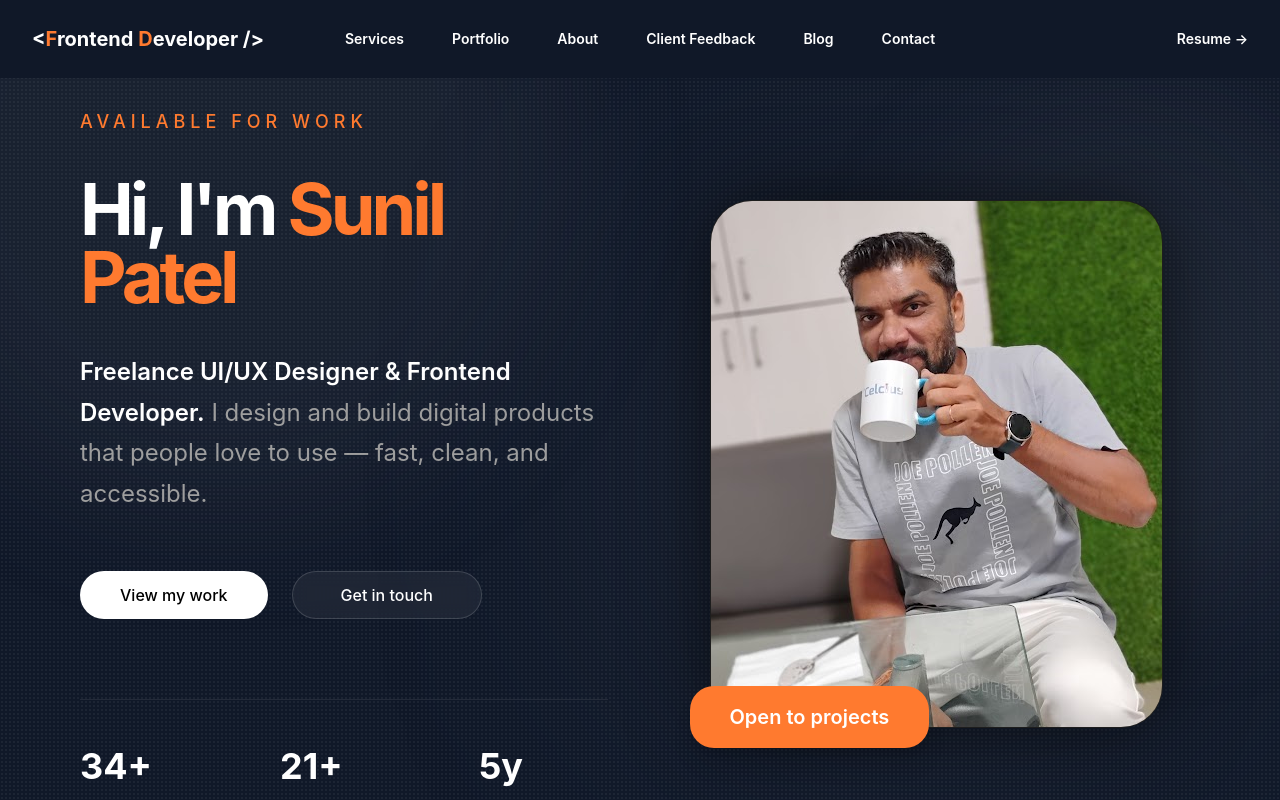
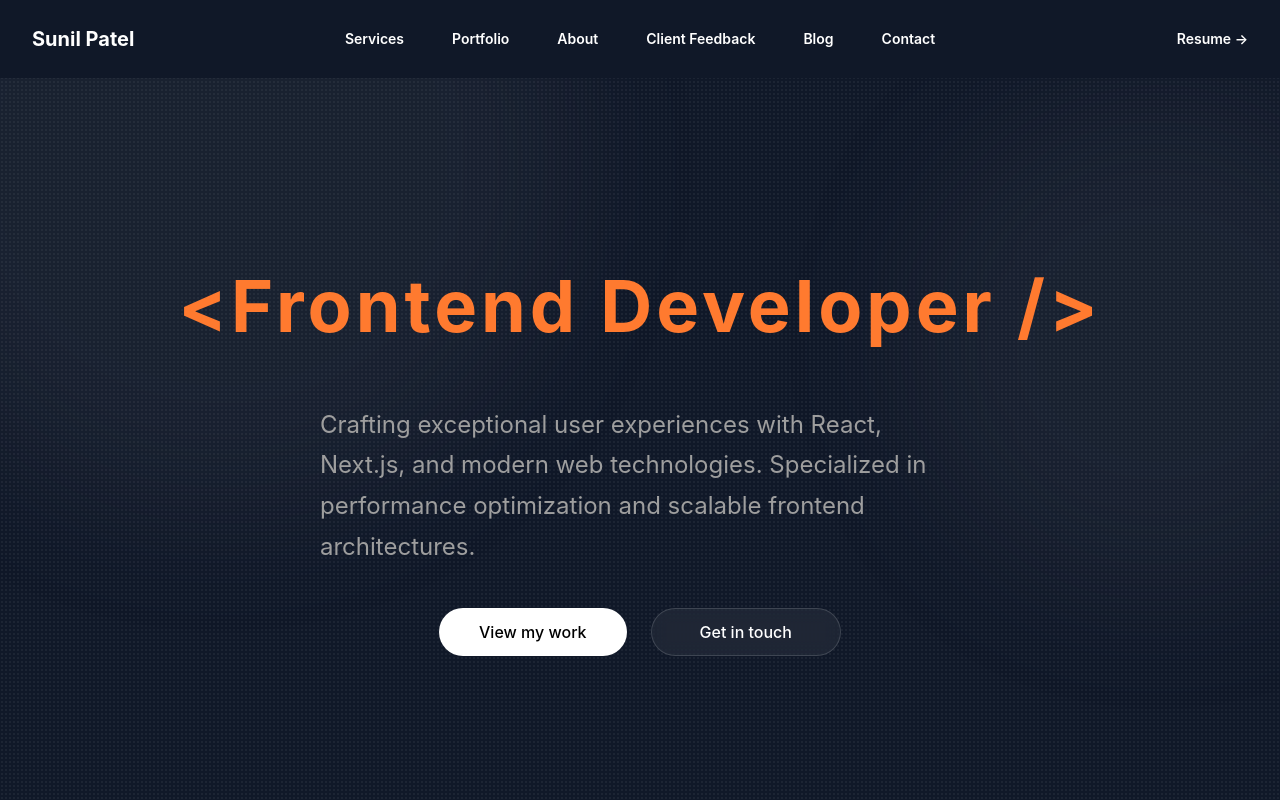
Before and after one commit to developersunilpatel/Resume, a Next.js app: page / in a window 1280 px wide. Shown: the top 800 px of the page. Built offline with nearby package versions, Linux system fonts and the light colour scheme.

Commit message:
Removed unneccessory content

```diff
--- a/src/components/Header.tsx
+++ b/src/components/Header.tsx
@@ -16,10 +16,7 @@ const Header = () => {
       >
         <div className="flex lg:flex-1">
           <a href="#" className="-m-1.5 p-1.5">
-            <strong className="text-[20px]">
-              &lt;<span className="text-[#ff7a2f]">F</span>rontend{" "}
-              <span className="text-[#ff7a2f]">D</span>eveloper /&gt;
-            </strong>
+            <strong className="text-[20px]">Sunil Patel</strong>
           </a>
         </div>
         <div className="flex lg:hidden">
--- a/src/components/Hero.tsx
+++ b/src/components/Hero.tsx
@@ -22,32 +22,25 @@ const Hero = () => {
         />
       </div>
 
-      <section className="relative z-10 mx-auto flex min-h-screen container items-center justify-between gap-16 px-6 py-10 md:px-14 xl:px-20">
-        {/* LEFT CONTENT */}
-        <div className="max-w-[720px] flex-1">
-          {/* Small Label */}
-          <p className="mb-10 text-[18px] font-medium uppercase tracking-[5px] text-[#ff7a2f]">
-            Available for work
-          </p>
+      <section className="relative z-10 mx-auto flex flex-col min-h-screen container items-center justify-center gap-6 px-6 py-10 md:px-14 xl:px-20">
+        {/* Heading */}
+        <div className="leading-[0.95] tracking-[-4px]">
+          <div className="text-[36px] text-center font-bold text-white md:text-[72px]">
+            {/* Hi, I&apos;m <br /> &lt; */}
+            <span className="text-[#ff7a2f] capitalize tracking-[4px]">
+              &lt;frontend developer /&gt;
+            </span>
+          </div>
+        </div>
 
-          {/* Heading */}
-          <h1 className="leading-[0.95] tracking-[-4px]">
-            <span className="block text-[36px] font-bold text-white md:text-[72px]">
-              Hi, I&apos;m <span className="text-[#ff7a2f]">Sunil Patel</span>
-            </span>
-          </h1>
-
-          {/* Description */}
         <p className="mt-10 max-w-[640px] text-[14px] leading-[1.7] text-[#9e9e9e] md:text-[24px]">
-            <span className="font-semibold text-white">
-              Freelance UI/UX Designer & Frontend Developer.
-            </span>{" "}
-            I design and build digital products that people love to use — fast,
-            clean, and accessible.
+          Crafting exceptional user experiences with React, Next.js, and modern
+          web technologies. Specialized in performance optimization and scalable
+          frontend architectures.
         </p>
 
         {/* Buttons */}
-          <div className="mt-14 flex flex-wrap items-center gap-6">
+        <div className="mt-4 flex flex-wrap items-center gap-6">
           <a
             href="#portfolio"
             className="cursor-pointer group flex h-[48px] items-center gap-3 rounded-full bg-white px-10 text-[16px] font-medium text-black transition-all duration-300 hover:scale-[1.02]"
@@ -64,10 +57,10 @@ const Hero = () => {
         </div>
 
         {/* Divider */}
-          <div className="mt-20 h-px w-full bg-white/8" />
+        {/* <div className="mt-4 h-px w-full bg-white/8" /> */}
 
         {/* Stats */}
-          <div className="mt-12 flex flex-wrap gap-16 md:gap-24">
+        {/* <div className="mt-4 flex flex-wrap gap-16 md:gap-24">
           {[
             { value: "34+", label: "Projects done" },
             { value: "21+", label: "Happy clients" },
@@ -80,35 +73,7 @@ const Hero = () => {
               <p className="mt-3 text-[16px] text-[#8d8d8d]">{item.label}</p>
             </div>
           ))}
-          </div>
-        </div>
-
-        {/* RIGHT IMAGE */}
-        <div className="relative hidden flex-1 items-center justify-center lg:flex">
-          {/* Orange Glow */}
-          <div className="absolute h-[520px] w-[520px] rounded-full bg-gray-500/20 blur-[140px]" />
-
-          {/* Image Card */}
-          <div className="relative">
-            <div className="overflow-hidden rounded-[42px] border border-white/5 bg-[#111] shadow-[0_0_80px_rgba(0,0,0,0.6)]">
-              <Image
-                src="/sunil.png"
-                alt="Profile"
-                width={451}
-                height={526}
-                priority
-                className="max-h-[600px] max-w-[560px] object-cover object-center"
-              />
-            </div>
-
-            {/* Badge */}
-            <div className="absolute -bottom-5 left-[-20px] rounded-[24px] bg-[#ff7a2f] px-10 py-4 shadow-xl">
-              <p className="text-[20px] font-semibold text-white">
-                Open to projects
-              </p>
-            </div>
-          </div>
-        </div>
+        </div> */}
       </section>
     </main>
   );
```
Lines whose indentation alone changed are shown as unchanged.
